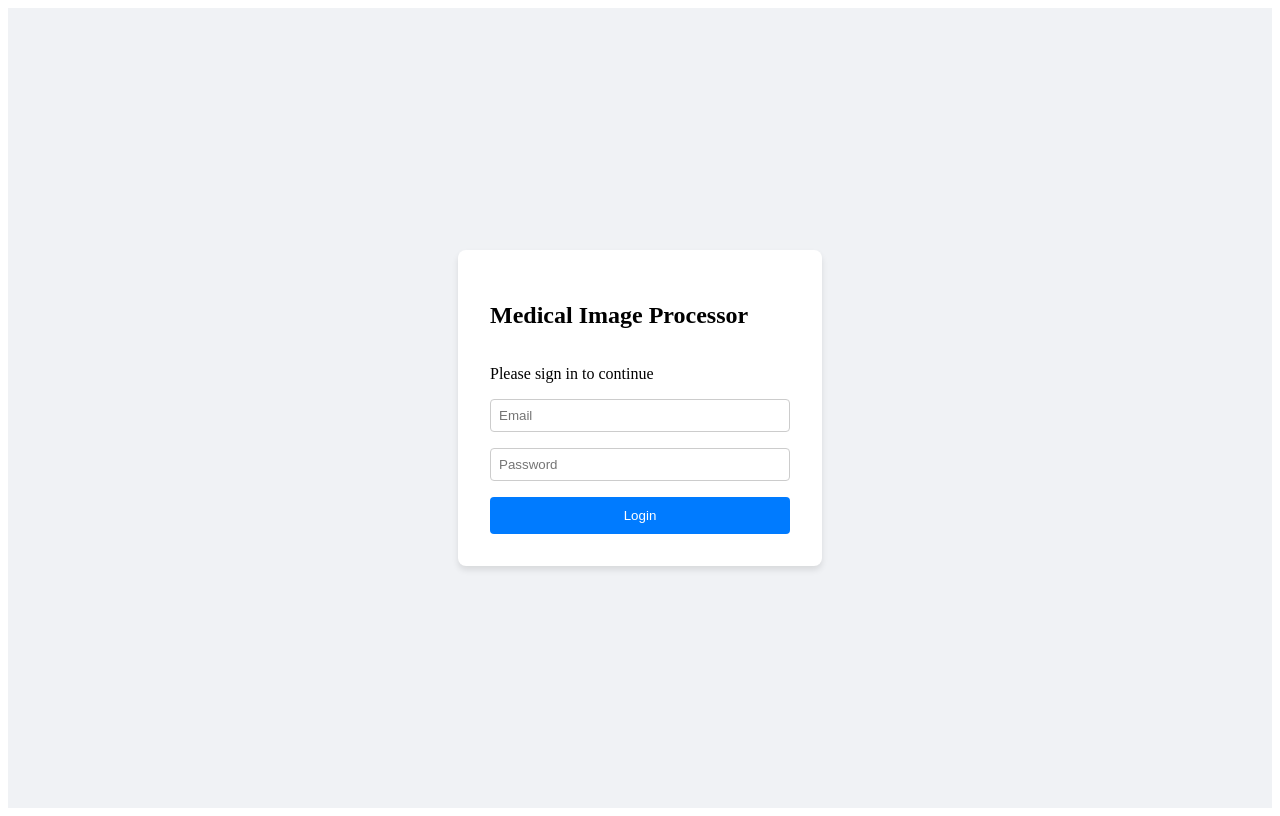
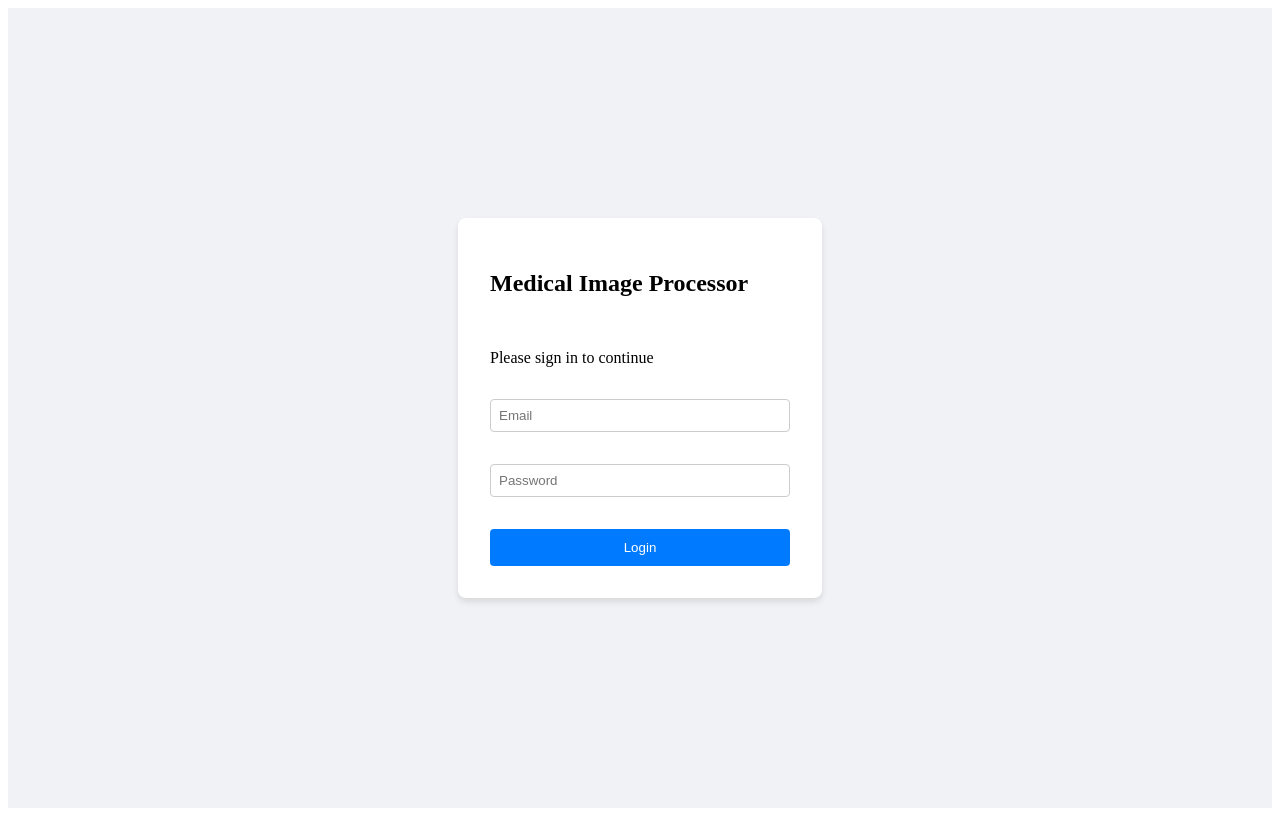
Before and after one commit to TPP-Grupo158/frontend, a React (Vite) app in the folder app/: page / in a window 1280 px wide. Built offline with nearby package versions, Linux system fonts and the light colour scheme; what @niivue/niivue would draw is missing.

Commit message:
added styles file

```diff
--- a/app/src/App.jsx
+++ b/app/src/App.jsx
@@ -1,5 +1,6 @@
 import NiiVue from './components/Niivue/Niivue.jsx'
 import Login from './components/Login.jsx'
+import styles from './components/styles.js'
 import { useState } from 'react';
 
 const labels = ["Label 1", "Label 2", "Label 3"];
@@ -49,11 +50,4 @@ function App() {
   )
 }
 
-const styles = {
-  container: { display: 'flex', justifyContent: 'center', alignItems: 'center', height: '100vh', backgroundColor: '#f0f2f5' },
-  form: { padding: '2rem', background: 'white', borderRadius: '8px', gap: '1rem',boxShadow: '0 4px 6px rgba(0,0,0,0.1)', display: 'flex', flexDirection: 'column', width: '300px' },
-  input: { marginBottom: '1rem', padding: '0.5rem', borderRadius: '4px', border: '1px solid #ccc' },
-  button: { padding: '0.7rem', backgroundColor: '#007bff', color: 'white', border: 'none', borderRadius: '4px', cursor: 'pointer' }
-};
-
 export default App
--- a/app/src/components/Login.jsx
+++ b/app/src/components/Login.jsx
@@ -1,4 +1,5 @@
 import { useState } from 'react';
+import styles from './styles.js'
 
 function Login({ onLoginSuccess }) {
   const [email, setEmail] = useState('');
@@ -65,13 +66,5 @@ return (
   );
 }
 
-const styles = {
-  container: { display: 'flex', justifyContent: 'center', alignItems: 'center', height: '100vh', backgroundColor: '#f0f2f5' },
-  form: { padding: '2rem', background: 'white', borderRadius: '8px', boxShadow: '0 4px 6px rgba(0,0,0,0.1)', display: 'flex', flexDirection: 'column', width: '300px' },
-  input: { marginBottom: '1rem', padding: '0.5rem', borderRadius: '4px', border: '1px solid #ccc' },
-  button: { padding: '0.7rem', backgroundColor: '#007bff', color: 'white', border: 'none', borderRadius: '4px', cursor: 'pointer' }
-};
-
-
 
 export default Login;
--- a/app/src/components/Niivue/Niivue.jsx
+++ b/app/src/components/Niivue/Niivue.jsx
@@ -1,4 +1,5 @@
 import { useRef, useEffect, useState } from "react";
+import styles from '../styles.js'
 
 import {
     Niivue,
@@ -343,12 +344,5 @@ const NiiVue = ({ images, segmentationUrl, labels }) => {
     )
 };
 
-const styles = {
-  container: { display: 'flex', justifyContent: 'center', alignItems: 'center', height: '100vh', backgroundColor: '#f0f2f5' },
-  form: { padding: '2rem', background: 'white', borderRadius: '8px', boxShadow: '0 4px 6px rgba(0,0,0,0.1)', display: 'flex', flexDirection: 'column', width: '300px' },
-  input: { marginBottom: '1rem', padding: '0.5rem', borderRadius: '4px', border: '1px solid #ccc' },
-  button: { padding: '0.7rem', backgroundColor: '#007bff', color: 'white', border: 'none', borderRadius: '4px', cursor: 'pointer' }
-};
-
 
 export default NiiVue;
--- /dev/null
+++ b/app/src/components/styles.js
@@ -0,0 +1,7 @@
+export const styles = {
+  container: { display: 'flex', justifyContent: 'center', alignItems: 'center', height: '100vh', backgroundColor: '#f0f2f5' },
+  form: { padding: '2rem', background: 'white', borderRadius: '8px', gap: '1rem',boxShadow: '0 4px 6px rgba(0,0,0,0.1)', display: 'flex', flexDirection: 'column', width: '300px' },
+  input: { marginBottom: '1rem', padding: '0.5rem', borderRadius: '4px', border: '1px solid #ccc' },
+  button: { padding: '0.7rem', backgroundColor: '#007bff', color: 'white', border: 'none', borderRadius: '4px', cursor: 'pointer' }
+};
+export default styles;
```
